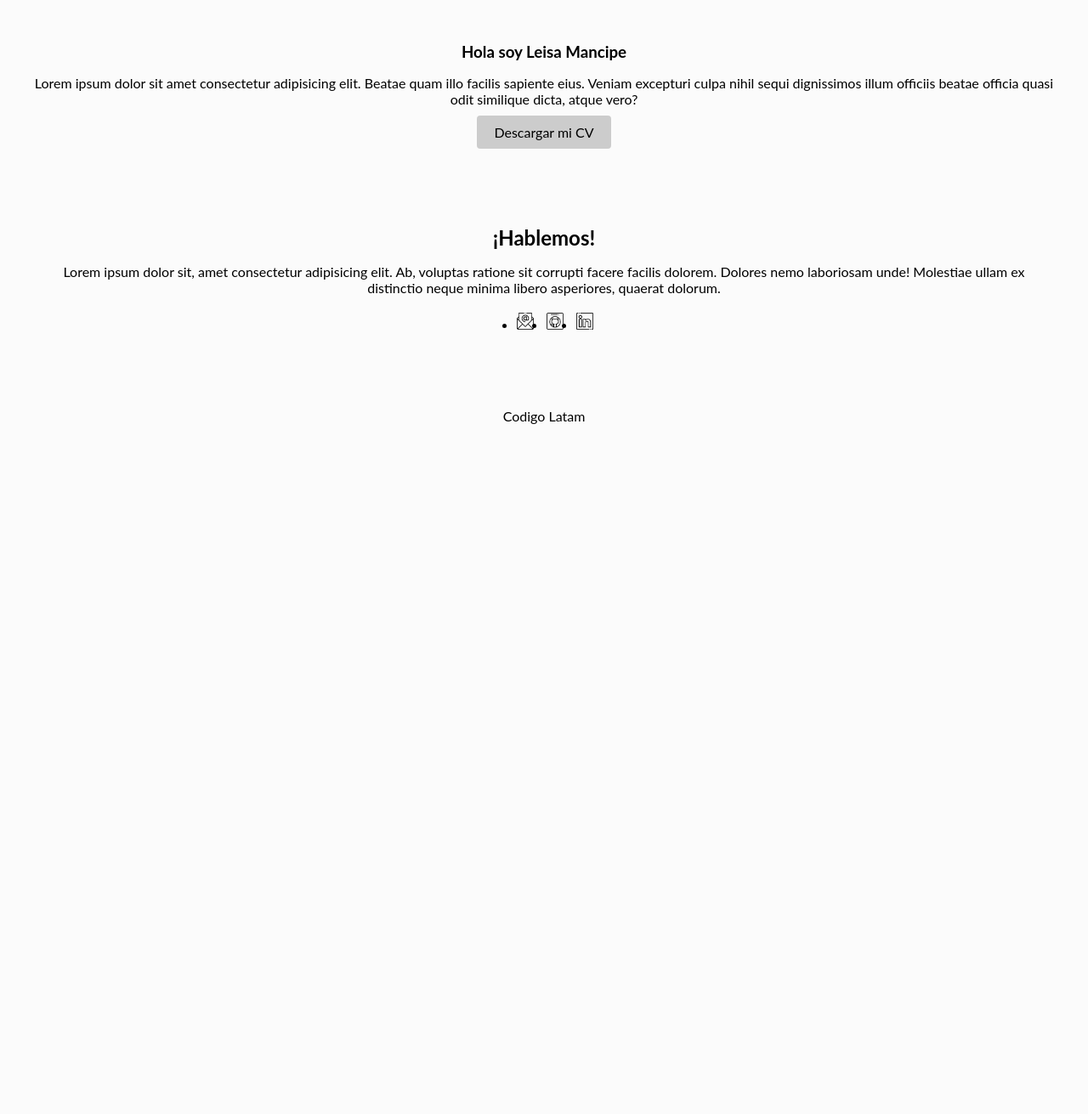
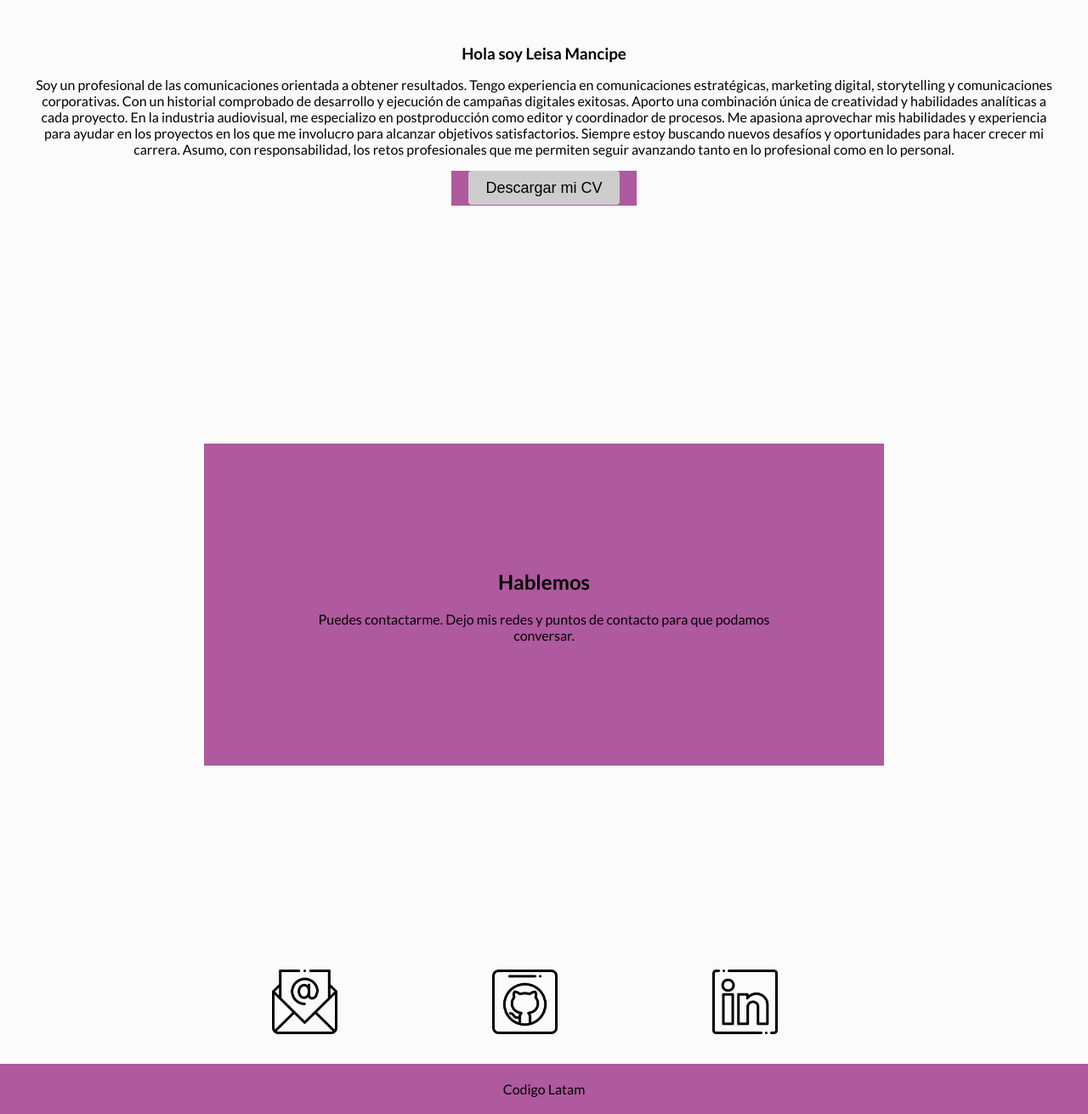
Before and after one commit to leisaml/proyecto1, a plain HTML site: page index.html in a window 1280 px wide. Shown: the part 467-1778 px from the top of the page at 85% size. Before the commit the page ends 1002 px from the top, so only its background shows below. Drawn offline with Linux system fonts and the light colour scheme.

Commit message:
cambio
cambios5

```diff
--- a/css/styles.css
+++ b/css/styles.css
@@ -1,4 +1,5 @@
-/* Estilos generales */
+@import url('https://fonts.googleapis.com/css2?family=Lato:wght@400;700&display=swap');
+
 body {
   font-family: 'Lato', sans-serif;
   margin: 0;
@@ -6,12 +7,20 @@ body {
   background-color: #fbfbfb;
 }
 
-/* Estilos del encabezado */
+ul {
+  list-style: none;
+}
+
 header {
   display: flex;
   justify-content: space-between;
   align-items: center;
   padding: 20px;
+  border-bottom: 1px solid black;
+}
+
+main {
+  border-top: 1px solid black;
 }
 
 header a {
@@ -27,8 +36,7 @@ nav ul li {
   margin-right: 20px;
 }
 
-/* Estilos de la sección de inicio */
-section#Inicio {
+#inicio {
   display: flex;
   flex-direction: column;
   align-items: center;
@@ -37,74 +45,83 @@ section#Inicio {
   padding: 40px;
 }
 
-section#Inicio figure img {
+#inicio figure img {
   width: 200px;
   height: 200px;
   border-radius: 50%;
 }
 
-section#Inicio article {
+.descripcion {
   margin-top: 20px;
 }
 
-section#Inicio h1 {
+#inicio h1 {
   margin-bottom: 10px;
 }
 
-section#Inicio p {
-  margin-bottom: 20px;
+.boton {
+  padding: 10px 20px;
+  font-size: 18px;
+  border: none;
+  background-color: #af599e;
+  color: white;
+  cursor: pointer;
 }
 
-section#Inicio a
-{
+#inicio a {
   text-decoration: none;
   color: #000;
   padding: 10px 20px;
   background-color: #ccc;
   border-radius: 4px;
 }
-  section#Contacto {
+
+#contacto {
   display: flex;
   flex-direction: column;
   align-items: center;
   justify-content: center;
   text-align: center;
-    padding: 40px;
+  padding: 10%;
+  background-color: #af599e;
+  margin: 15rem;
+  justify-content: center;
+  text-align: center;
 }
 
-  section#Contacto h2 {
-    margin-bottom: 10px;
+#iconos {
+  list-style: none ;
+  padding: 0%;
+  margin: 0%;
 }
 
-  section#Contacto p {
-    margin-bottom: 20px;
+#iconos li {
+  display: inline-block;
+  width: 20%;
+  margin-right: 0%;
 }
 
-  section#Contacto ul {
-    display: flex;
+#iconos li:last-child {
+  margin-right: 0;
+}
+
+#cuadrados {
+  display: inline-block;
   justify-content: center;
   align-items: center;
-    margin-top: 20px;
+  box-sizing: content-box;
+  width:30%;
+  max-width: 100%;
+  height: 30%;
+  padding: 0rem;
+  padding-inline-start: 0%;
+  flex-direction: column;
+  margin-left: 20rem;
+  margin-bottom: 2rem;
 }
 
-  section#Contacto ul li {
-    margin-right: 10px;
-  }
-
-  section#Contacto ul li a {
-    display: flex;
-    align-items: center;
-  }
-
-  section#Contacto ul li a img
-  {
-    width: 20px;
-    height: 20px;
-    margin-right: 5px;
-
-}
-/* Estilos del pie de página */
 footer {
   text-align: center;
   padding: 20px;
+  background-color: #af599e;
 }
--- a/index.html
+++ b/index.html
@@ -22,45 +22,39 @@
     </nav>
     </header>
 
-
-
     <main>
-        <section id="Inicio">
+        <section id="inicio">
           <figure>
             <img src="img/fotocv(1).jpg" alt="fotocv">
           </figure>
 
-          <article>
+          <article class="descripcion">
 
             <h1>Hola soy Leisa Mancipe</h1>
-            <p>Lorem ipsum dolor sit amet consectetur adipisicing elit. Beatae quam illo facilis sapiente eius. Veniam excepturi culpa nihil sequi dignissimos illum officiis beatae officia quasi odit similique dicta, atque vero?</p>
+            <p>Soy un profesional de las comunicaciones orientada a obtener resultados. Tengo experiencia en comunicaciones estratégicas, marketing digital, storytelling y comunicaciones corporativas. Con un historial comprobado de desarrollo y ejecución de campañas digitales exitosas. Aporto una combinación única de creatividad y habilidades analíticas a cada proyecto. En la industria audiovisual, me especializo en postproducción como editor y coordinador de procesos. Me apasiona aprovechar mis habilidades y experiencia para ayudar en los proyectos en los que me involucro para alcanzar objetivos satisfactorios. Siempre estoy buscando nuevos desafíos y oportunidades para hacer crecer mi carrera. Asumo, con responsabilidad, los retos profesionales que me permiten seguir avanzando tanto en lo profesional como en lo personal.</p>
 
-            <a href="">Descargar mi CV</a>
+            <button class="boton"><a href="https://drive.google.com/drive/folders/1tVytgXv9bMde38JA7eRjvRaC-UswSjhQ?usp=sharing" target="_blank">Descargar mi CV</a></button>
+
           </article>
         </section>
-      </main>
 
-</article>
-</section>
-<section id="Contacto">
-<article>
-    <h2>¡Hablemos!</h2>
-    <p>Lorem ipsum dolor sit, amet consectetur adipisicing elit. Ab, voluptas ratione sit corrupti facere facilis dolorem.
-        Dolores nemo laboriosam unde! Molestiae ullam ex distinctio neque minima libero asperiores, quaerat dolorum.</p>
-<ul>
-    <li><a href=""> <img src="img/mail.png" alt="mail"></a></li>
-    <li><a href=""> <img src="img/github.png" alt="github"></a></li>
-    <li><a href=""> <img src="img/linkedin.png" alt="linkedin"></a></li>
 
-</ul>
-</article>
-</section>
+      <section id="contacto">
+       <article>
+            <h2>Hablemos</h2>
+            <p>Puedes contactarme. Dejo mis redes y puntos de contacto para que podamos conversar. </p>
+        </article>
+    </section>
+            <ul id="iconos">
+                <li><a href="mailto:leisa.mancipe@gmail.com" target="_blank"><img id="cuadrados" src="img/mail.png" alt="mail"></a></li>
+                <li><a href="https://github.com/leisaml" target="_blank"><img id="cuadrados" src="img/github.png" alt="github"></a></li>
+                <li><a href="https://www.linkedin.com/in/leisa-mancipe-67469b25/" target="_blank"><img id="cuadrados" src="img/linkedin.png" alt="linkedin"></a></li>
+            </ul>
+
 
     </main>
-
     <footer>
-<p>Codigo Latam</p>
-
+        Codigo Latam
     </footer>
 </body>
 </html>
```
Lines whose indentation alone changed are shown as unchanged.
